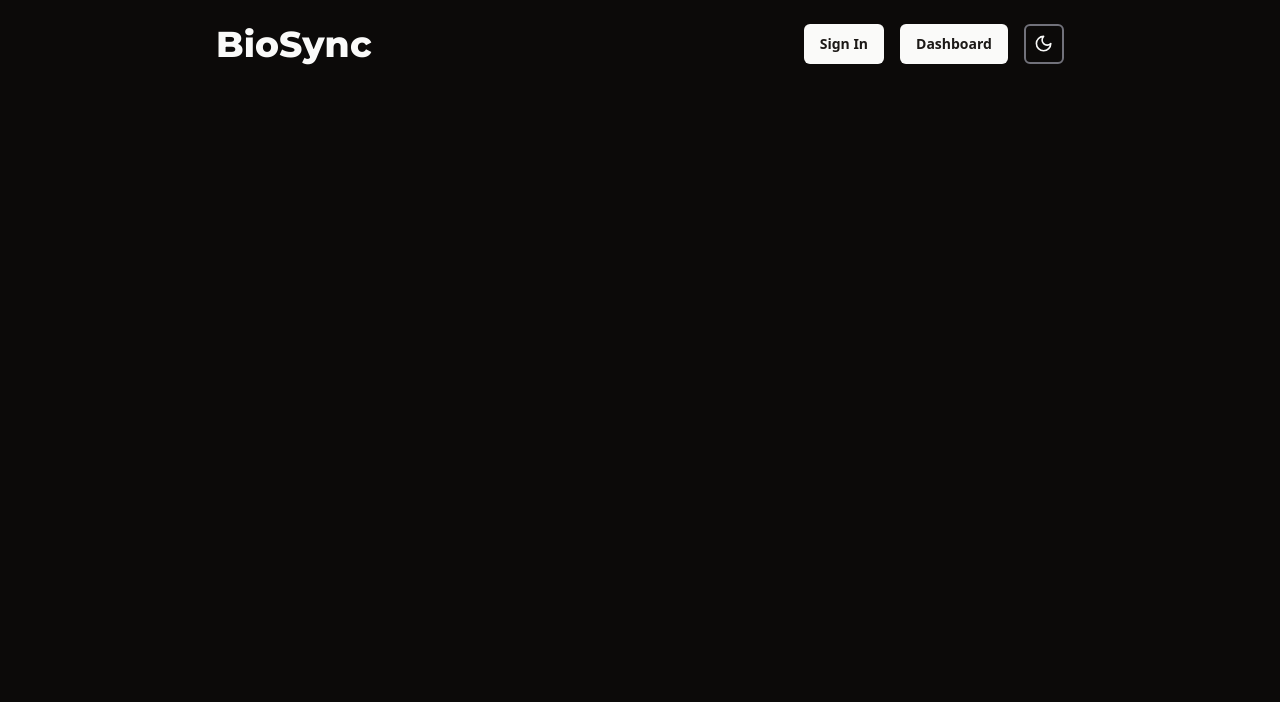
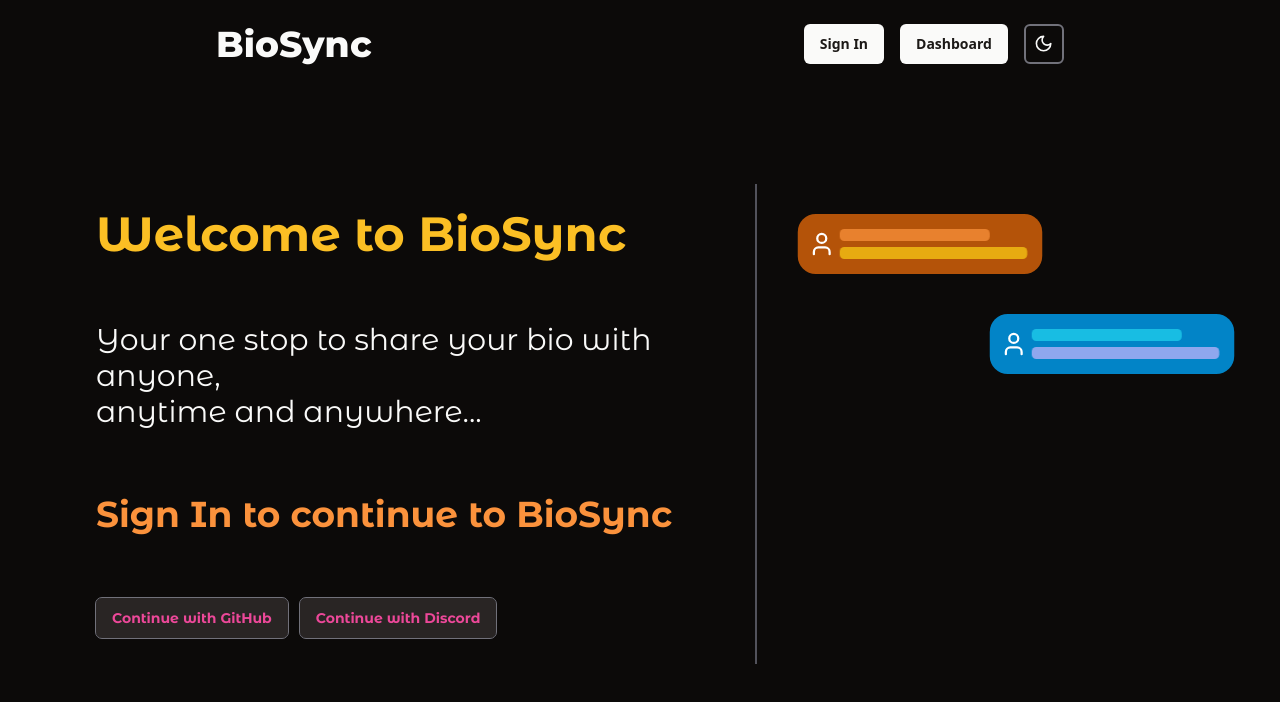
Before and after one commit to Halcon0303/real-pro, a Next.js app: page /signin in a window 1280 px wide. Shown: the top 702 px of the page. Built offline with nearby package versions, Linux system fonts and the light colour scheme.

Commit message:
working on sign-in page

```diff
--- a/src/app/(pages)/dashboard/page.tsx
+++ b/src/app/(pages)/dashboard/page.tsx
@@ -0,0 +1,5 @@
+export default function DashboardPage() {
+  return (
+    <div>Dashboard</div>
+  )
+}
--- /dev/null
+++ b/src/app/(pages)/signin/_component/SignInPage.tsx
@@ -0,0 +1,85 @@
+"use client"
+
+import { signIn } from "next-auth/react";
+import classNames from "classnames";
+
+import { montserrat } from "@/lib/fonts";
+import { Button } from "@/components/ui/button";
+import { FloatingUsersComponent } from "./floating-users";
+
+
+export default function SignInLandingComponent() {
+  return (
+    <section className={classNames(`${montserrat.className}`, {
+      "flex flex-row items-center justify-between divide-x-2": true,
+      "divide-zinc-400 dark:divide-zinc-600": true,
+    })}>
+      <div className={classNames({
+        "space-y-16": true,
+      })}>
+        <h1 className={classNames({
+          "font-bold dark:text-amber-400 text-5xl": true,
+        })}
+        >
+          Welcome to BioSync
+        </h1>
+
+        <p className={classNames({
+          "text-3xl": true,
+        })}>
+          Your one stop to share your bio with anyone, <br /> anytime and anywhere...
+        </p>
+
+        <p className={classNames({
+          "text-4xl font-bold text-orange-400": true,
+        })}>
+          Sign In to continue to BioSync
+        </p>
+
+        <div className={classNames({
+          "flex flex-row gap-x-3": true,
+        })}>
+          <Button
+            variant={"secondary"}
+            onClick={() => signIn("github", { callbackUrl: "/dashboard" })}
+            className={classNames({
+              "outline outline-1 outline-zinc-500 text-pink-500 font-bold": true,
+            })}
+          >
+            Continue with GitHub
+          </Button>
+
+          <Button
+            variant={"secondary"}
+            onClick={() => signIn("discord", { callbackUrl: "/dashboard" })}
+            className={classNames({
+              "outline outline-1 outline-zinc-500 text-pink-500 font-bold": true,
+            })}
+          >
+            Continue with Discord
+          </Button>
+        </div>
+      </div>
+
+      <div className={classNames({
+        "relative h-[60vh] w-[35vw]": true,
+      })}>
+        <FloatingUsersComponent
+          top={"top-5"}
+          left={"left-0"}
+          bgColor="bg-red-600 dark:bg-amber-700"
+          skeleton1Bg="bg-orange-400"
+          skeleton2Bg="bg-yellow-400"
+        />
+
+        <FloatingUsersComponent
+          top={"top-10"}
+          left={"left-48"}
+          bgColor="bg-sky-600"
+          skeleton1Bg="bg-cyan-400"
+          skeleton2Bg="bg-violet-300"
+        />
+      </div>
+    </section>
+  )
+}
--- /dev/null
+++ b/src/app/(pages)/signin/_component/floating-users.tsx
@@ -0,0 +1,47 @@
+import classNames from "classnames"
+import { User } from "lucide-react"
+
+import { Skeleton } from "@/components/ui/skeleton"
+
+
+type TProps = {
+  top: string,
+  left: string,
+  bgColor: string,
+  skeleton1Bg: string,
+  skeleton2Bg: string,
+}
+
+
+export function FloatingUsersComponent({
+  left,
+  top,
+  bgColor,
+  skeleton1Bg,
+  skeleton2Bg,
+}: TProps
+) {
+  return (
+    <div className={classNames(`${top} ${left} ${bgColor}`, {
+      "p-5 rounded-3xl": true,
+      "flex flex-row items-center gap-3": true,
+      "w-fit relative scale-75": true,
+    })}>
+      <User color="white" className={classNames({
+        "scale-[1.5]": true,
+      })} />
+
+      <div className="flex items-center space-x-4">
+        <div className="space-y-2">
+          <Skeleton className={classNames(`${skeleton1Bg}`, {
+            "h-4 w-[200px]": true,
+          })} />
+
+          <Skeleton className={classNames(`${skeleton2Bg}`, {
+            "h-4 w-[250px]": true,
+          })} />
+        </div>
+      </div>
+    </div>
+  )
+}
--- a/src/app/(pages)/signin/layout.tsx
+++ b/src/app/(pages)/signin/layout.tsx
@@ -1,10 +1,15 @@
-export const metadata = {
-  title: 'Next.js',
+import { type Metadata } from "next"
+
+
+export const metadata: Metadata = {
+  title: 'Sign In to Bio Sync',
   description: 'Generated by Next.js',
 }
 
-export default function RootLayout(
+export default function SignInLayout(
   { children }: ILayout
 ) {
-  <>{children}</>
+  return (
+    <>{children}</>
+  )
 }
--- a/src/app/(pages)/signin/page.tsx
+++ b/src/app/(pages)/signin/page.tsx
@@ -1,5 +1,14 @@
+import classNames from "classnames";
+
+import SignInLandingComponent from "./_component/SignInPage";
+
+
 export default function SignInPage() {
-  return(
-    <h1>Sign In Page</h1>
+  return (
+    <section className={classNames({
+      "px-24 py-24": true,
+    })}>
+      <SignInLandingComponent />
+    </section>
   )
 }
--- a/src/app/layout.tsx
+++ b/src/app/layout.tsx
@@ -1,16 +1,10 @@
-import { Metadata } from "next";
-import { Inter } from "next/font/google";
+import { type Metadata } from "next";
 
 import { AuthProvider } from "@/components/shared/AuthProvider";
 import { ThemeProvider } from "@/components/themes/ThemeWrapper";
 import Navbar from "@/components/shared/Navbar";
+import { inter } from "@/lib/fonts";
 import "@/styles/globals.css"
-
-
-const inter = Inter({
-  subsets: ["latin"],
-  variable: "--font-sans",
-});
 
 
 export default function RootLayout(
--- /dev/null
+++ b/src/components/ui/skeleton.tsx
@@ -0,0 +1,15 @@
+import { cn } from "@/lib/utils"
+
+function Skeleton({
+  className,
+  ...props
+}: React.HTMLAttributes<HTMLDivElement>) {
+  return (
+    <div
+      className={cn("animate-pulse rounded-md bg-muted", className)}
+      {...props}
+    />
+  )
+}
+
+export { Skeleton }
--- a/src/hooks/useUser.ts
+++ b/src/hooks/useUser.ts
@@ -1,7 +1,9 @@
 import { useSession } from "next-auth/react";
 
 export function useUser() {
-  const { data, status } = useSession();
+  const { data, status: authStatus } = useSession();
 
-  return { data, status };
+  const useDetails = data?.user;
+
+  return { useDetails, authStatus };
 }
--- /dev/null
+++ b/src/lib/fonts.ts
@@ -0,0 +1,21 @@
+import {
+  Inter,
+  Montserrat_Alternates as Montserrat,
+  Fira_Code as CodeFont
+} from "next/font/google";
+
+
+export const inter = Inter({
+  subsets: ["latin"],
+  variable: "--font-sans",
+});
+
+export const montserrat = Montserrat({
+  subsets: ["latin"],
+  weight: ["400", "700"]
+})
+
+export const code = CodeFont({
+  subsets: ["latin"],
+  weight: ["400", "600", "700"]
+})
--- /dev/null
+++ b/src/middleware.tsx
@@ -0,0 +1,5 @@
+export { default } from "next-auth/middleware"
+
+export const config = {
+  matcher: ["/dashboard", "/dashboard/:slug*"]
+}
```
